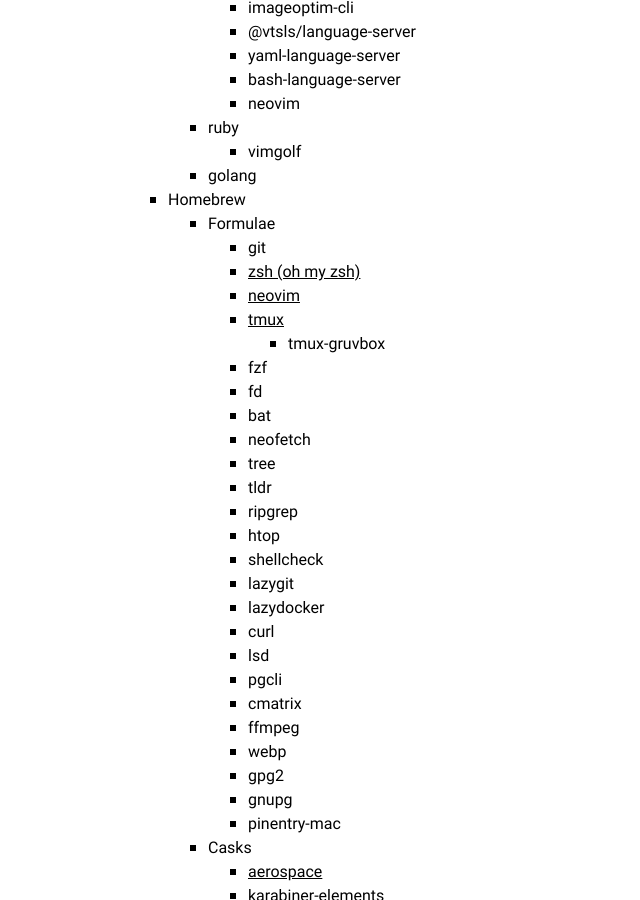
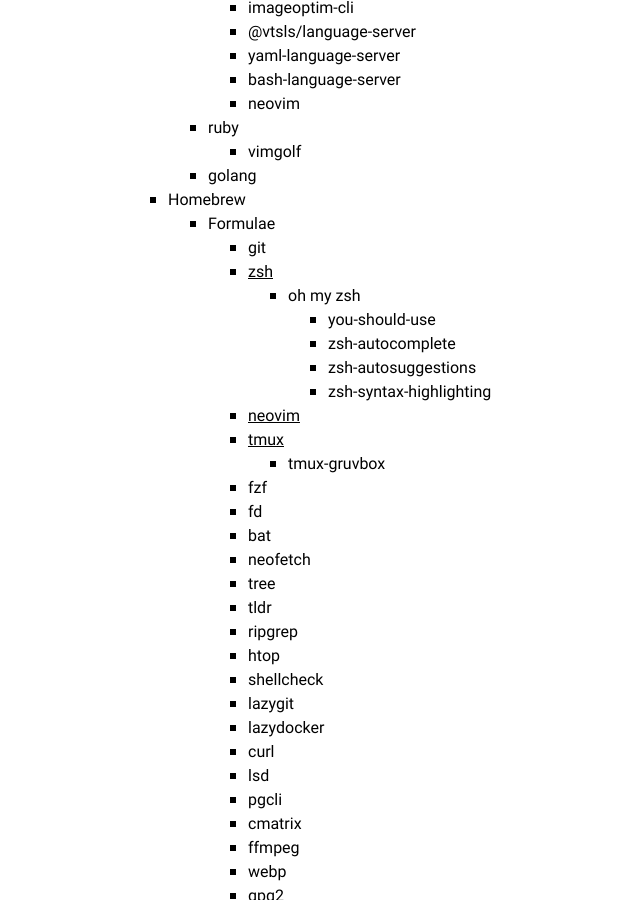
Before and after one commit to amalumian/www.malumian.dev, a Jekyll site: the page built from setup.html, in a window 1280 px wide and 900 px high, scrolled down 5737 px. Shown: the whole window, without its empty margins (182-822 px from the left). Built offline with Jekyll 4.4.1, drawn with Linux system fonts in a browser that asks for light colours.

Commit message:
Update setup.html

```diff
--- a/setup.html
+++ b/setup.html
@@ -360,8 +360,19 @@
               <a
                 href="https://github.com/amalumian/dotfiles/tree/main/.zshrc"
                 target="_blank"
-                >zsh (oh my zsh)</a
-              >
+                >zsh
+              </a>
+              <ul>
+                <li>
+                  oh my zsh
+                  <ul>
+                    <li>you-should-use</li>
+                    <li>zsh-autocomplete</li>
+                    <li>zsh-autosuggestions</li>
+                    <li>zsh-syntax-highlighting</li>
+                  </ul>
+                </li>
+              </ul>
             </li>
             <li>
               <a
```
